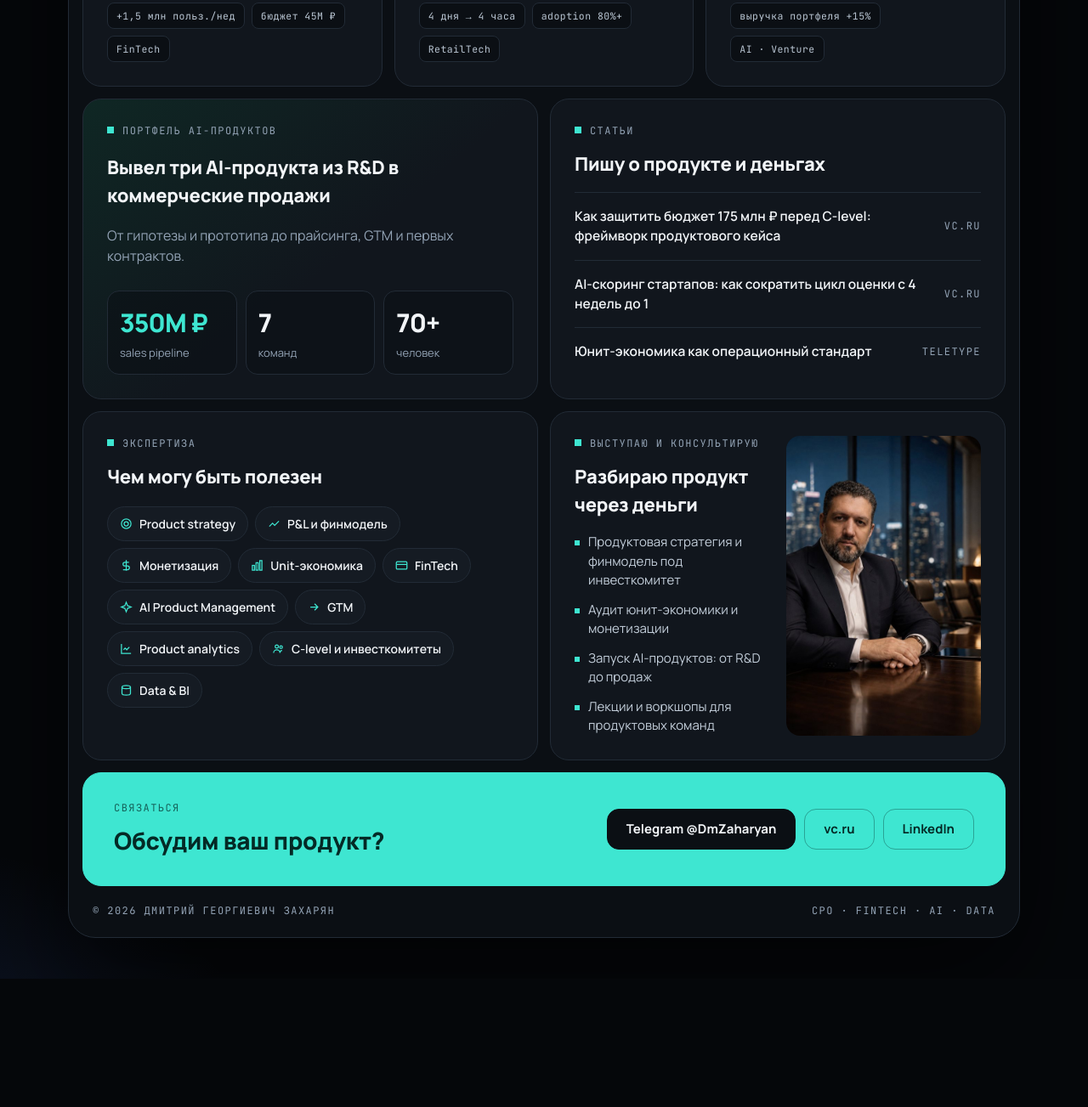
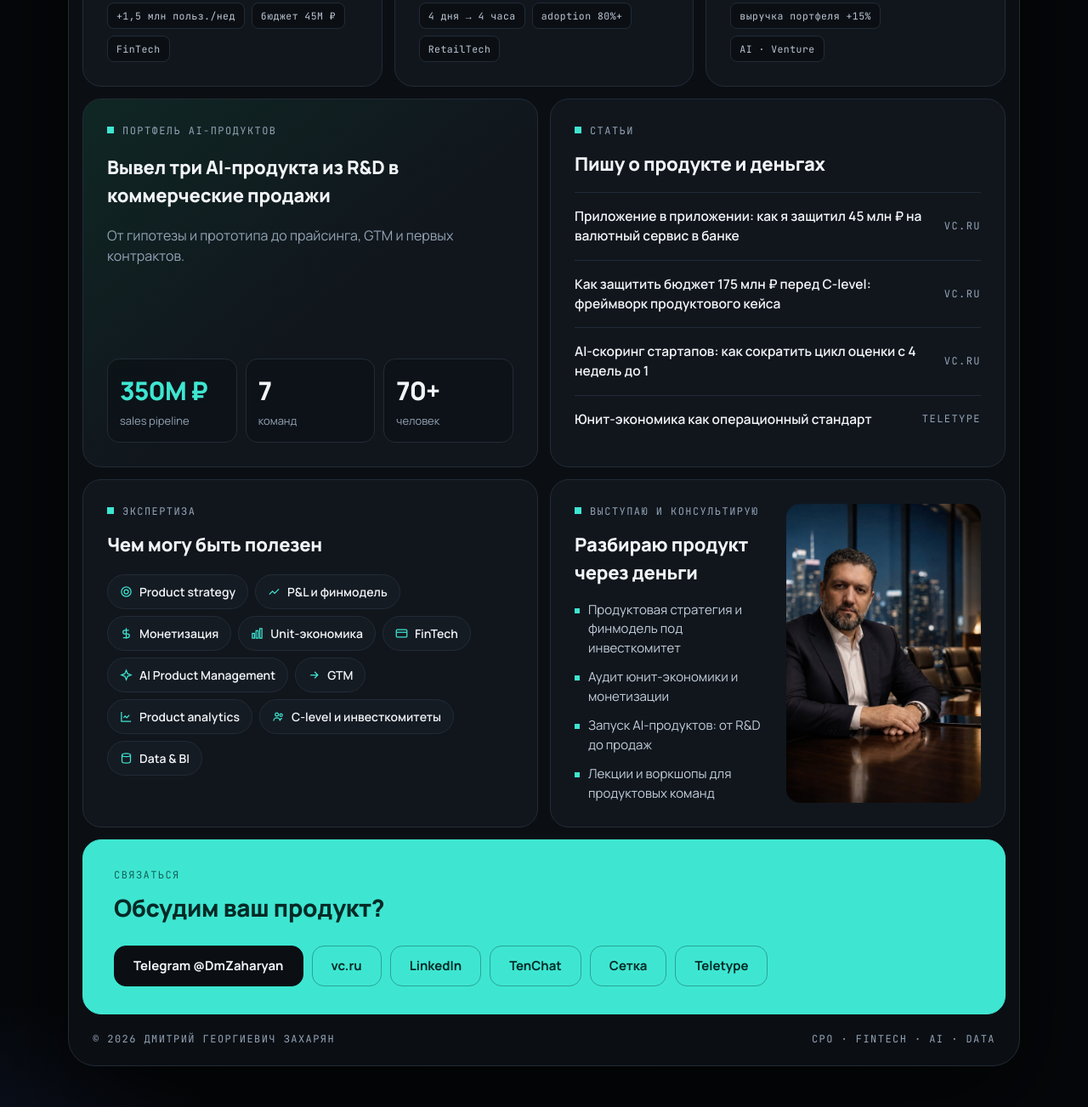
Before and after one commit to DmitryZakharyan/dmitryzakharyan.github.io, a plain HTML site: page index.html in a window 1280 px wide. Shown: the part 840-2143 px from the top of the page at 85% size. Before the commit the page ends 1992 px from the top, so only its background shows below. Drawn offline with Linux system fonts and the light colour scheme.

Commit message:
Ссылки на статью №1, TenChat и Сетку
Co-Authored-By: Claude Opus 5.5 <noreply@anthropic.com>
Claude-Session: https://claude.ai/code/session_019hrNFLc5rSywLWZpxCVedR

```diff
--- a/index.html
+++ b/index.html
@@ -11,7 +11,7 @@
 <meta property="og:description" content="Строю продукты, которые зарабатывают: стратегия, P&amp;L, монетизация, AI.">
 <meta property="og:image" content="https://dmitryzakharyan.github.io/og.png">
 <meta name="twitter:card" content="summary_large_image">
-<script type="application/ld+json">{"@context":"https://schema.org","@type":"Person","name":"Дмитрий Георгиевич Захарян","alternateName":["Дмитрий Захарян","Dmitry Zakharyan"],"jobTitle":"Chief Product Officer","image":"https://dmitryzakharyan.github.io/hero.jpg","url":"https://dmitryzakharyan.github.io/","knowsAbout":["FinTech","AI","Product Management","Data","P&L"],"sameAs":["https://vc.ru/id6003378","https://teletype.in/@dmitryzak","https://t.me/DmZaharyan","https://www.linkedin.com/in/dmitryzakharyan"]}</script>
+<script type="application/ld+json">{"@context":"https://schema.org","@type":"Person","name":"Дмитрий Георгиевич Захарян","alternateName":["Дмитрий Захарян","Dmitry Zakharyan"],"jobTitle":"Chief Product Officer","image":"https://dmitryzakharyan.github.io/hero.jpg","url":"https://dmitryzakharyan.github.io/","knowsAbout":["FinTech","AI","Product Management","Data","P&L"],"sameAs":["https://vc.ru/id6003378","https://teletype.in/@dmitryzak","https://t.me/DmZaharyan","https://www.linkedin.com/in/dmitryzakharyan","https://tenchat.ru/dmitryzakharyan","https://setka.ru/users/5a4fe68a-9fb1-45c5-8a7b-278884a05939"]}</script>
 <link rel="preconnect" href="https://fonts.googleapis.com">
 <link rel="preconnect" href="https://fonts.gstatic.com" crossorigin>
 <link href="https://fonts.googleapis.com/css2?family=Manrope:wght@400;500;600;700;800&family=JetBrains+Mono:wght@400;500&display=swap" rel="stylesheet">
@@ -154,6 +154,7 @@ footer{display:flex;justify-content:space-between;flex-wrap:wrap;gap:12px;paddin
  <section class="card articles">
   <div class="mono"><span class="sq"></span>Статьи</div>
   <h2 style="margin-top:14px">Пишу о продукте и деньгах</h2>
+  <a class="art" href="https://vc.ru/money/3283147-kak-vstroity-valyutnyy-servis-v-prilozhenie-banka"><div>Приложение в приложении: как я защитил 45 млн ₽ на валютный сервис в банке</div><span class="mono">vc.ru</span></a>
   <a class="art" href="https://vc.ru/id6003378"><div>Как защитить бюджет 175 млн ₽ перед C-level: фреймворк продуктового кейса</div><span class="mono">vc.ru</span></a>
   <a class="art" href="https://vc.ru/id6003378"><div>AI-скоринг стартапов: как сократить цикл оценки с 4 недель до 1</div><span class="mono">vc.ru</span></a>
   <a class="art" href="https://teletype.in/@dmitryzak"><div>Юнит-экономика как операционный стандарт</div><span class="mono">Teletype</span></a>
@@ -199,6 +200,9 @@ footer{display:flex;justify-content:space-between;flex-wrap:wrap;gap:12px;paddin
    <a class="btn" href="https://t.me/DmZaharyan">Telegram @DmZaharyan</a>
    <a class="btn ghost" href="https://vc.ru/id6003378">vc.ru</a>
    <a class="btn ghost" href="https://www.linkedin.com/in/dmitryzakharyan">LinkedIn</a>
+   <a class="btn ghost" href="https://tenchat.ru/dmitryzakharyan">TenChat</a>
+   <a class="btn ghost" href="https://setka.ru/users/5a4fe68a-9fb1-45c5-8a7b-278884a05939">Сетка</a>
+   <a class="btn ghost" href="https://teletype.in/@dmitryzak">Teletype</a>
   </div>
  </section>
 
```
